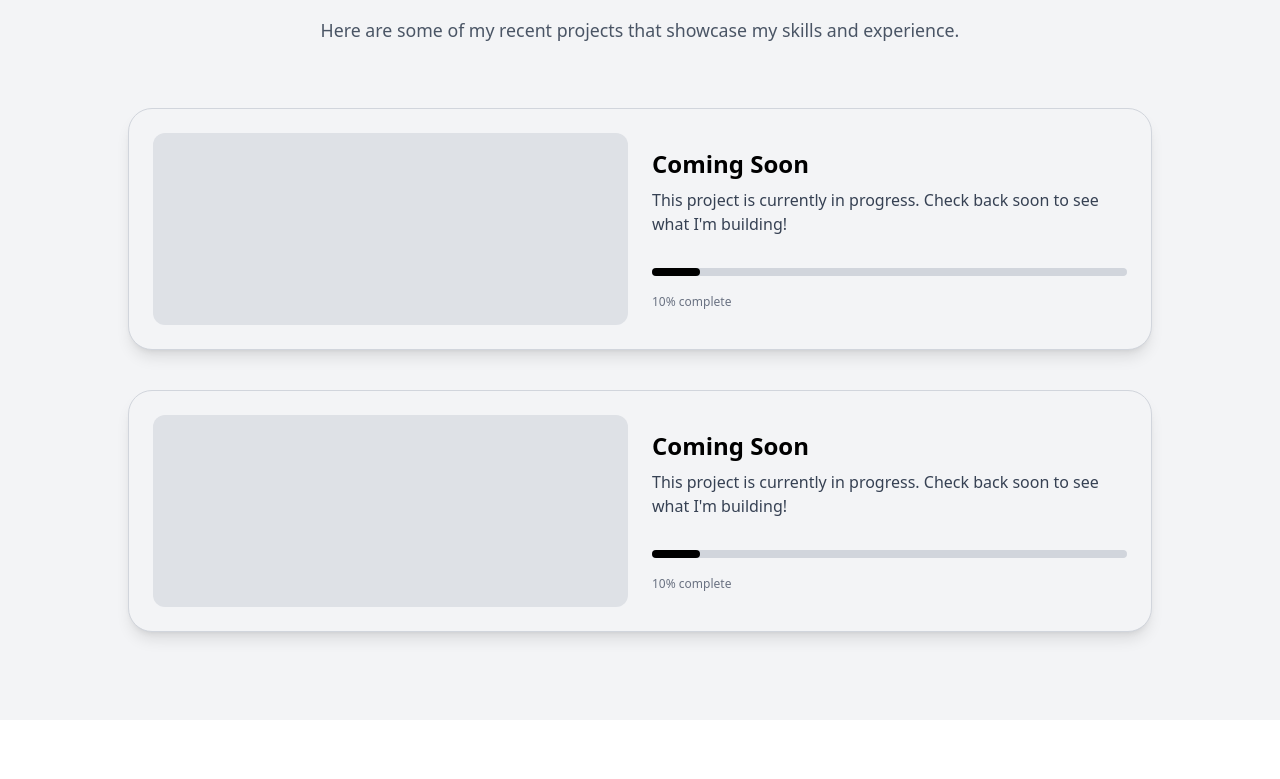
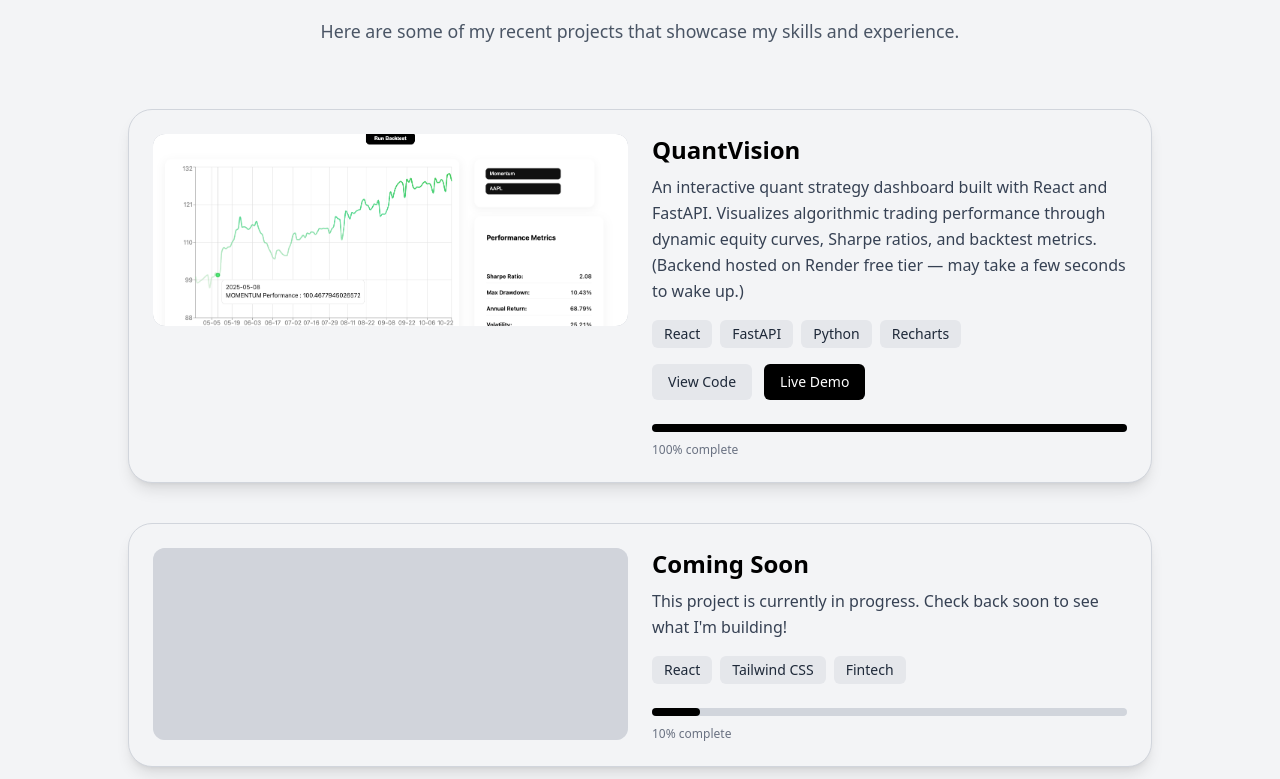
Before and after one commit to ksshubhan/portfolio-website, a React (Vite) app: page / in a window 1280 px wide. Shown: the part 2501-3280 px from the top of the page. Built offline with nearby package versions, Linux system fonts and the light colour scheme.

Commit message:
updates to project sectiom

```diff
--- a/src/Projects.jsx
+++ b/src/Projects.jsx
@@ -1,12 +1,21 @@
 export default function Projects({ sectionRef }) {
   const projectData = [
-    { title: 'Coming Soon',
-      description: "This project is currently in progress. Check back soon to see what I'm building!",
+    {
+      title: 'QuantVision',
+      description:
+        'An interactive quant strategy dashboard built with React and FastAPI. Visualizes algorithmic trading performance through dynamic equity curves, Sharpe ratios, and backtest metrics. (Backend hosted on Render free tier — may take a few seconds to wake up.)',
+      tags: ['React', 'FastAPI', 'Python', 'Recharts'],
+      image: '/quantvision-preview.png', // ✅ place a screenshot in your /public/assets folder
+      liveDemo: 'https://quantvision.vercel.app',
+      code: 'https://github.com/ksshubhan/quantvision-frontend',
+      progress: 100,
+    },
+    {
+      title: 'Coming Soon',
+      description:
+        "This project is currently in progress. Check back soon to see what I'm building!",
       tags: ['React', 'Tailwind CSS', 'Fintech'],
-    },
-    { title: 'Coming Soon',
-      description: "This project is currently in progress. Check back soon to see what I'm building!",
-      tags: ['React', 'Tailwind CSS', 'Fintech'],
+      progress: 10,
     },
   ];
 
@@ -14,21 +23,12 @@ export default function Projects({ sectionRef }) {
     <section
       ref={sectionRef}
       id="projects"
-      className="relative w-full
-        relative w-full
-        bg-gray-100 dark:bg-gray-900 text-black dark:text-white
-        -mt-px                 /* kiss Skills */
-        border-t border-white dark:border-gray-900  /* paint the seam the same as bg */
-        py-16
-        pb-[5.5rem]
-        scroll-mt-24
-        [&>*:last-child]:mb-0
-        overflow-hidden
-        z-10
-      "
+      className="relative w-full bg-gray-100 dark:bg-gray-900 text-black dark:text-white py-16 pb-[5.5rem] scroll-mt-24 overflow-hidden z-10 border-t border-white dark:border-gray-900"
     >
       <div className="max-w-6xl mx-auto px-6 text-center">
-        <h2 className="text-4xl sm:text-5xl font-bold mb-2 pb-[0.4rem]">Featured Projects</h2>
+        <h2 className="text-4xl sm:text-5xl font-bold mb-2 pb-[0.4rem]">
+          Featured Projects
+        </h2>
         <p className="text-gray-600 dark:text-gray-400 mt-5 mb-8 text-base sm:text-[1.11rem]">
           Here are some of my recent projects that showcase my skills and experience.
         </p>
@@ -37,18 +37,74 @@ export default function Projects({ sectionRef }) {
           {projectData.map((project, index) => (
             <div
               key={index}
-              className="w-full max-w-5xl mx-auto bg-gray-100 dark:bg-gray-800 text-white rounded-3xl shadow-lg p-6
-                         flex flex-col md:flex-row gap-6 transition-transform duration-300
-                         hover:scale-[1.01] border border-gray-300 dark:border-gray-600"
+              className="w-full max-w-5xl mx-auto bg-gray-100 dark:bg-gray-800 rounded-3xl shadow-lg p-6 flex flex-col md:flex-row gap-6 hover:scale-[1.01] border border-gray-300 dark:border-gray-600 transition-transform duration-300"
             >
-              <div className="w-full md:w-1/2 h-48 bg-gray-300 dark:bg-gray-700 rounded-xl animate-pulse" />
+              {/* Project Image */}
+              <div className="w-full md:w-1/2 h-48 bg-gray-300 dark:bg-gray-700 rounded-xl overflow-hidden">
+                {project.image ? (
+                  <img
+                    src={project.image}
+                    alt={project.title}
+                    className="w-full h-full object-cover rounded-xl hover:scale-105 transition-transform duration-300"
+                  />
+                ) : (
+                  <div className="w-full h-full bg-gray-300 dark:bg-gray-700 animate-pulse" />
+                )}
+              </div>
+
+              {/* Project Details */}
               <div className="flex flex-col justify-center text-left w-full md:w-1/2">
-                <h3 className="text-2xl text-black dark:text-white font-semibold mb-2">{project.title}</h3>
-                <p className="text-gray-700 dark:text-gray-300 mb-4">{project.description}</p>
-                <div className="w-full h-2 bg-gray-300 dark:bg-gray-600 rounded-full mt-4">
-                  <div className="w-1/10 h-full bg-black dark:bg-white rounded-full" />
+                <h3 className="text-2xl font-semibold text-black dark:text-white mb-2">
+                  {project.title}
+                </h3>
+                <p className="text-gray-700 dark:text-gray-300 mb-4 leading-relaxed">
+                  {project.description}
+                </p>
+
+                {/* Tags */}
+                <div className="flex flex-wrap gap-2 mb-4">
+                  {project.tags.map((tag, i) => (
+                    <span
+                      key={i}
+                      className="bg-gray-200 dark:bg-gray-700 text-gray-800 dark:text-gray-300 text-sm font-medium px-3 py-1 rounded-md"
+                    >
+                      {tag}
+                    </span>
+                  ))}
                 </div>
-                <p className="text-xs text-gray-500 dark:text-gray-400 mt-[18px]">10% complete</p>
+
+                {/* Links (if available) */}
+                {project.liveDemo && (
+                  <div className="flex gap-3 mb-4">
+                    <a
+                      href={project.code}
+                      target="_blank"
+                      rel="noopener noreferrer"
+                      className="text-sm px-4 py-2 rounded-md bg-gray-200 dark:bg-gray-700 text-gray-800 dark:text-gray-300 font-medium hover:bg-gray-300 dark:hover:bg-gray-600 transition-colors"
+                    >
+                      View Code
+                    </a>
+                    <a
+                      href={project.liveDemo}
+                      target="_blank"
+                      rel="noopener noreferrer"
+                      className="text-sm px-4 py-2 rounded-md bg-black text-white font-medium hover:bg-gray-800 transition-colors"
+                    >
+                      Live Demo
+                    </a>
+                  </div>
+                )}
+
+                {/* Progress bar */}
+                <div className="w-full h-2 bg-gray-300 dark:bg-gray-600 rounded-full mt-2">
+                  <div
+                    className="h-full bg-black dark:bg-white rounded-full transition-all"
+                    style={{ width: `${project.progress}%` }}
+                  />
+                </div>
+                <p className="text-xs text-gray-500 dark:text-gray-400 mt-[10px]">
+                  {project.progress}% complete
+                </p>
               </div>
             </div>
           ))}
```
Also changed, not shown: public/quantvision-preview.png (added).
